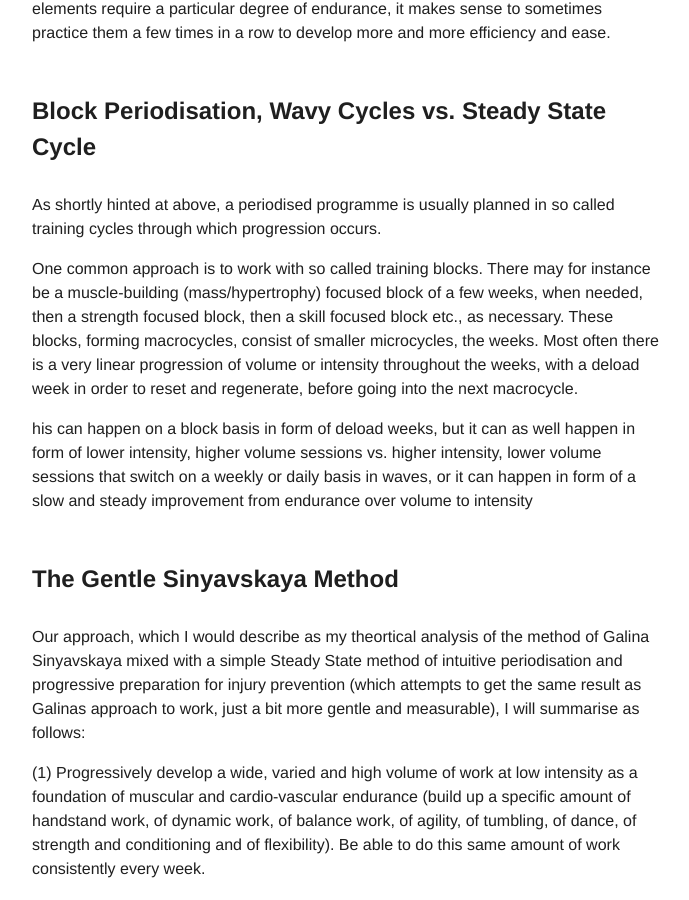
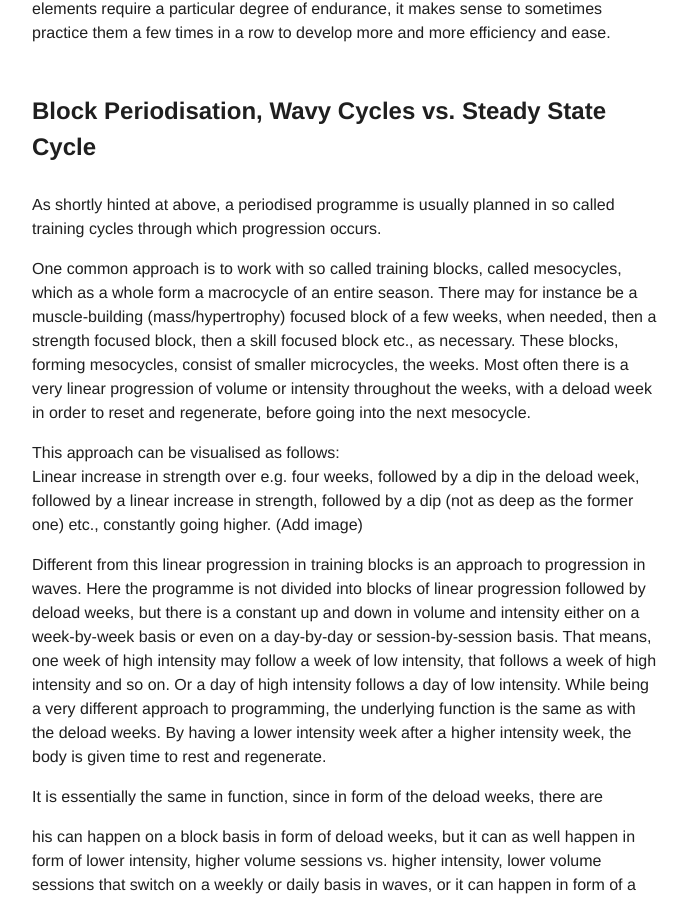
Before and after one commit to floshin/acrolib, a Jekyll site: the page built from training/periodisation.md, in a window 1280 px wide and 900 px high, scrolled down 4783 px. Shown: the whole window, without its empty margins (293-982 px from the left). Built offline with Jekyll 4.4.1, drawn with Linux system fonts in a browser that asks for light colours; our own code applies the rules of GitHub Pages for plain Markdown files; some of the changed text lies outside the part shown.

Commit message:
Update periodisation.md

```diff
--- a/training/periodisation.md
+++ b/training/periodisation.md
@@ -75,7 +75,14 @@ In regard to artistic expression an overload or simply progress can also be desc
 
 As shortly hinted at above, a periodised programme is usually planned in so called training cycles through which progression occurs.
 
-One common approach is to work with so called training blocks. There may for instance be a muscle-building (mass/hypertrophy) focused block of a few weeks, when needed, then a strength focused block, then a skill focused block etc., as necessary. These blocks, forming macrocycles, consist of smaller microcycles, the weeks. Most often there is a very linear progression of volume or intensity throughout the weeks, with a deload week in order to reset and regenerate, before going into the next macrocycle.
+One common approach is to work with so called training blocks, called mesocycles, which as a whole form a macrocycle of an entire season. There may for instance be a muscle-building (mass/hypertrophy) focused block of a few weeks, when needed, then a strength focused block, then a skill focused block etc., as necessary. These blocks, forming mesocycles, consist of smaller microcycles, the weeks. Most often there is a very linear progression of volume or intensity throughout the weeks, with a deload week in order to reset and regenerate, before going into the next mesocycle.
+
+This approach can be visualised as follows:
+Linear increase in strength over e.g. four weeks, followed by a dip in the deload week, followed by a linear increase in strength, followed by a dip (not as deep as the former one) etc., constantly going higher. (Add image)
+
+Different from this linear progression in training blocks is an approach to progression in waves. Here the programme is not divided into blocks of linear progression followed by deload weeks, but there is a constant up and down in volume and intensity either on a week-by-week basis or even on a day-by-day or session-by-session basis. That means, one week of high intensity may follow a week of low intensity, that follows a week of high intensity and so on. Or a day of high intensity follows a day of low intensity. While being a very different approach to programming, the underlying function is the same as with the deload weeks. By having a lower intensity week after a higher intensity week, the body is given time to rest and regenerate.
+
+It is essentially the same in function, since in form of the deload weeks, there are
 
 his can happen on a block basis in form of deload weeks, but it can as well happen in form of lower intensity, higher volume sessions vs. higher intensity, lower volume sessions that switch on a weekly or daily basis in waves, or it can happen in form of a slow and steady improvement from endurance over volume to intensity
 
```
Also changed, not shown: other parts of training/periodisation.md (+1 -1 lines).
